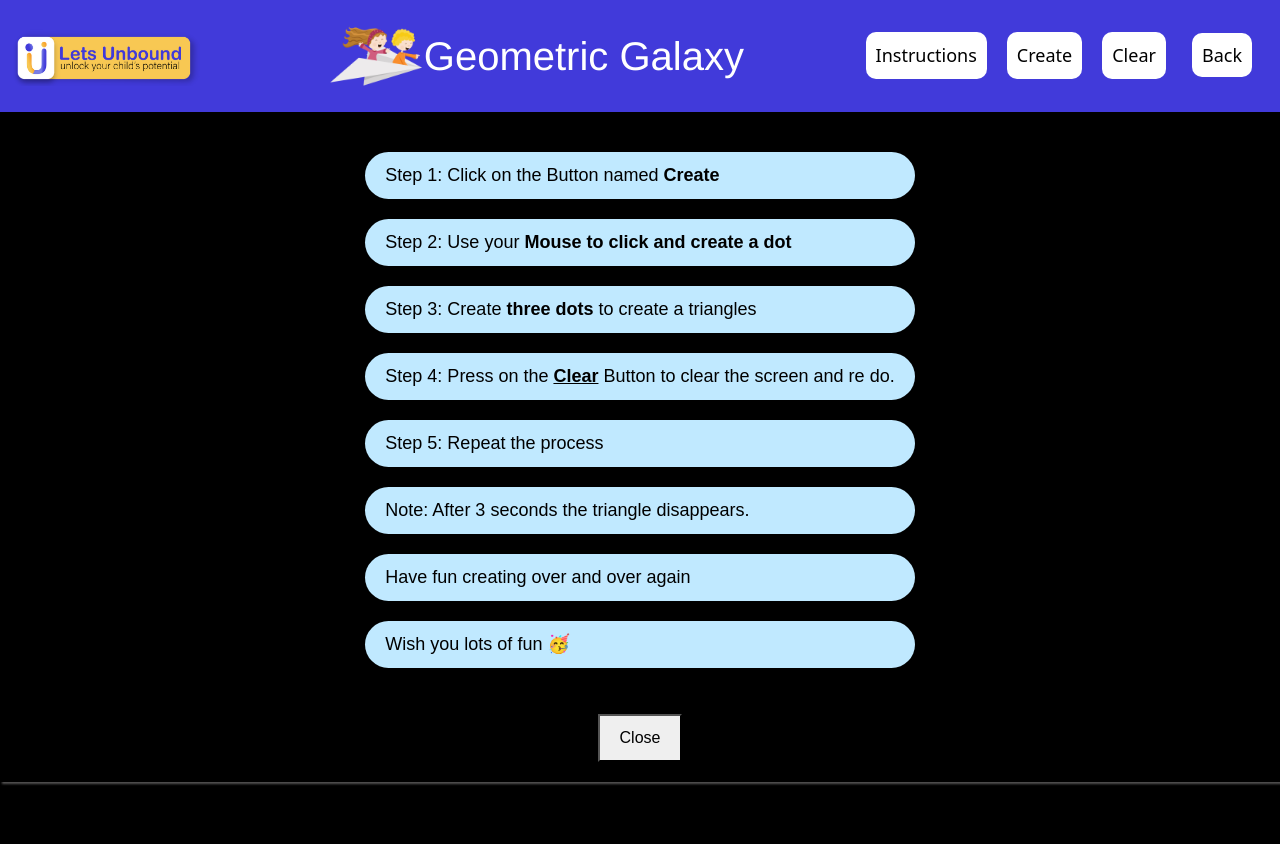
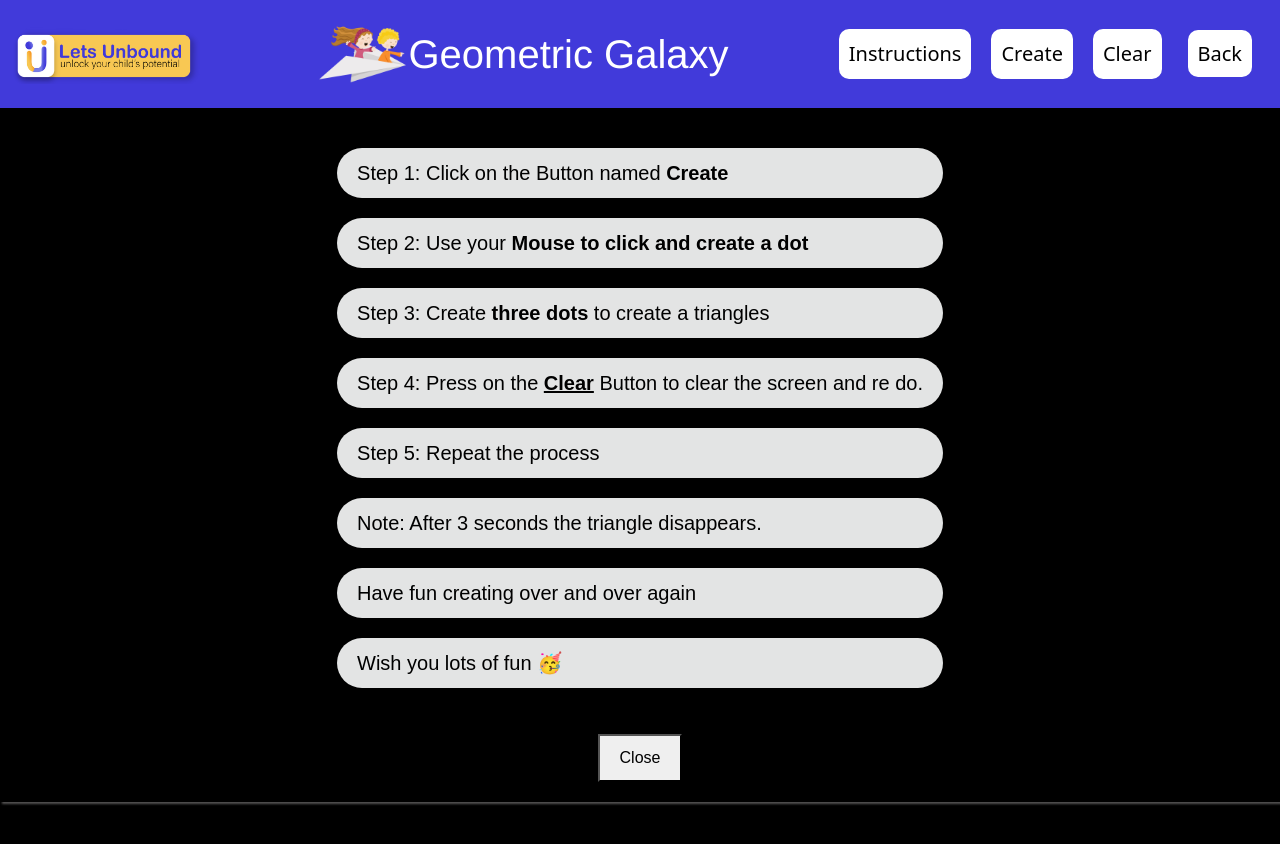
Before and after one commit to lets-unbound/3, a plain HTML site: page index.html in a window 1280 px wide. Shown: the top 844 px of the page. Drawn offline with nearby package versions, Linux system fonts and the light colour scheme.

Commit message:
Update style.css

```diff
--- a/style.css
+++ b/style.css
@@ -39,6 +39,7 @@ body {
 #sectionContent.open {
   display: block; /* Show the section when the "open" class is applied */
 }
+
 
 
 
@@ -105,9 +106,17 @@ body {
   color: rgb(0, 0, 0);
   padding: 10px;
   border: none;
-  font-size: 18px;
+  font-size: 20px;
   box-shadow: none;
 }
+
+.s:hover{
+  background-color: #bbfcff;
+  color: #000000;
+}
+
+
+
 .button1 {
     margin-bottom: 10px;
 
@@ -147,18 +156,17 @@ body {
 p{
   color: #000;
 
-   padding:10px 20px;
-  font-size: 18px;
+  padding:10px 20px;
+  font-size: 20px;
   font-family: sans-serif;
 
-   margin-top: 20px;
+  margin-top: 20px;
 
-   background-color: rgb(192, 233, 255);
+  background-color: rgb(227, 228, 228);
 
-   border-radius: 40px;
+  border-radius: 40px;
 
-
- }
+}
 
 .s2{
   margin: 0 auto;
```
